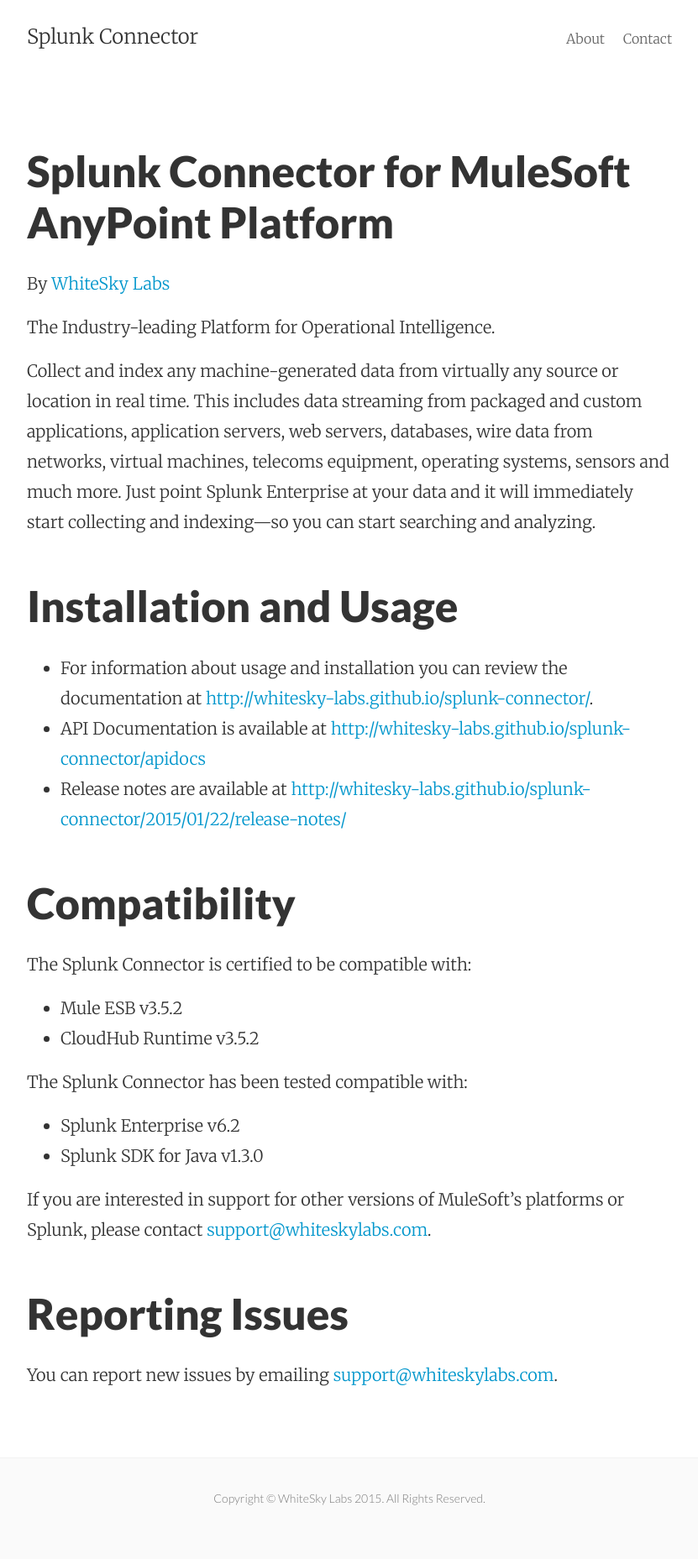
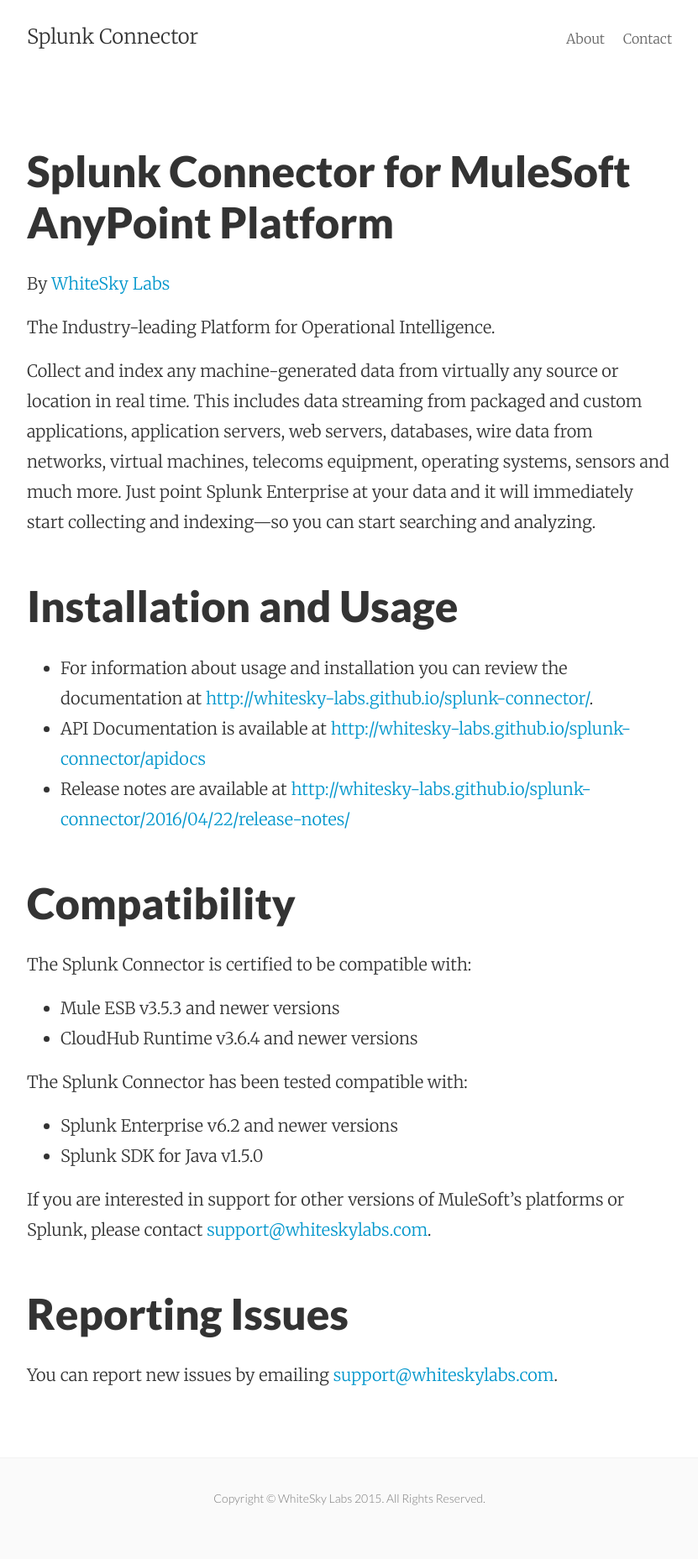
Before and after one commit to WhiteSky-Labs/splunk-connector, a Jekyll site: the page built from about.md, in a window 1280 px wide. Shown: the whole page at 84% size, without its empty margins (224-1055 px from the left). Built offline with Jekyll 4.4.1, drawn with Linux system fonts in a browser that asks for light colours.

Commit message:
updated for v1.0.1

```diff
--- a/about.md
+++ b/about.md
@@ -18,20 +18,20 @@
 
 * For information about usage and installation you can review the documentation at [http://whitesky-labs.github.io/splunk-connector/](http://whitesky-labs.github.io/splunk-connector/).
 * API Documentation is available at [http://whitesky-labs.github.io/splunk-connector/apidocs](http://whitesky-labs.github.io/splunk-connector/apidocs)
-* Release notes are available at [http://whitesky-labs.github.io/splunk-connector/2015/01/22/release-notes/](http://whitesky-labs.github.io/splunk-connector/2015/01/22/release-notes/)
+* Release notes are available at [http://whitesky-labs.github.io/splunk-connector/2016/04/22/release-notes/](http://whitesky-labs.github.io/splunk-connector/2016/04/22/release-notes/)
 
 Compatibility
 ----------------------
 
 The Splunk Connector is certified to be compatible with:
 
-* Mule ESB v3.5.2
-* CloudHub Runtime v3.5.2
+* Mule ESB v3.5.3 and newer versions
+* CloudHub Runtime v3.6.4 and newer versions
 
 The Splunk Connector has been tested compatible with:
 
-* Splunk Enterprise v6.2
-* Splunk SDK for Java v1.3.0
+* Splunk Enterprise v6.2 and newer versions
+* Splunk SDK for Java v1.5.0
 
 If you are interested in support for other versions of MuleSoft's platforms or Splunk, please contact [support@whiteskylabs.com](mailto:support@whiteskylabs.com).
 
```
Also changed, not shown: 5 other files.
